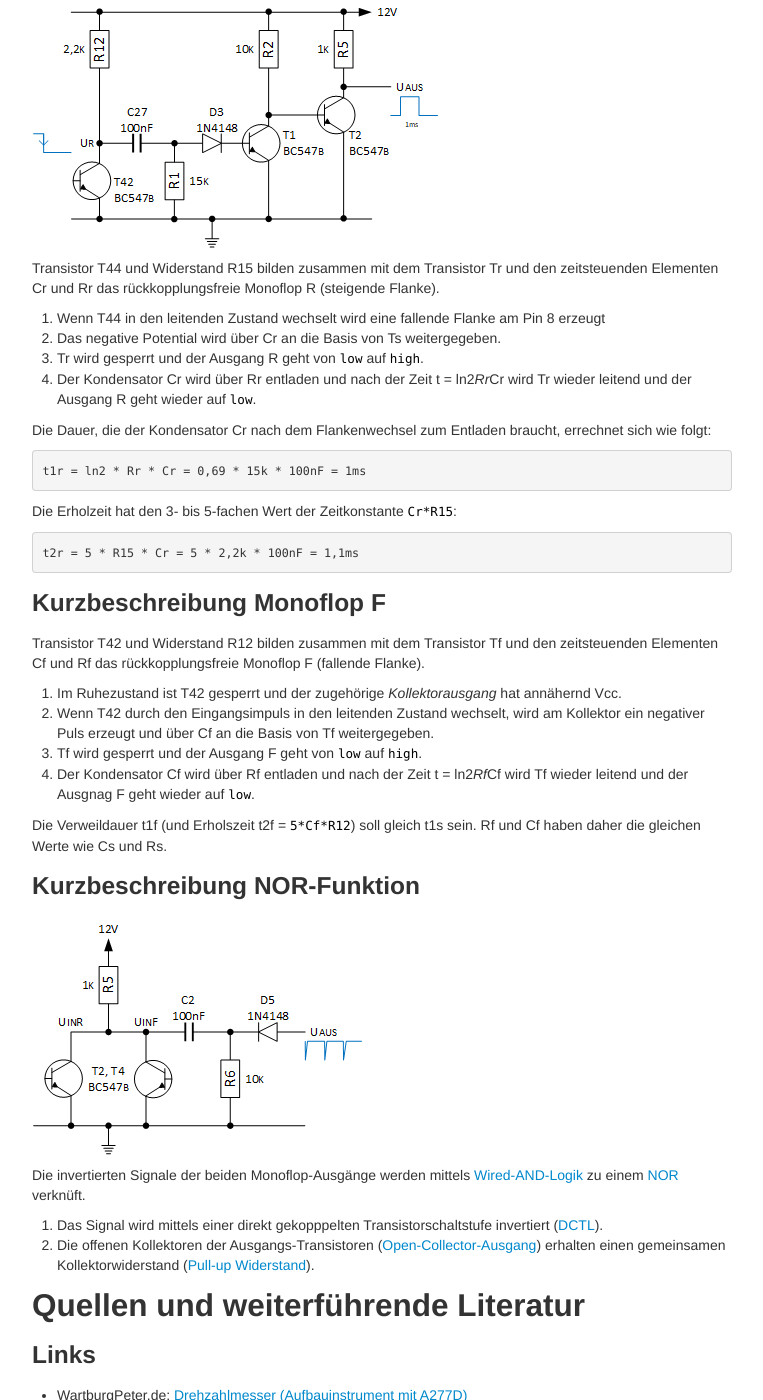
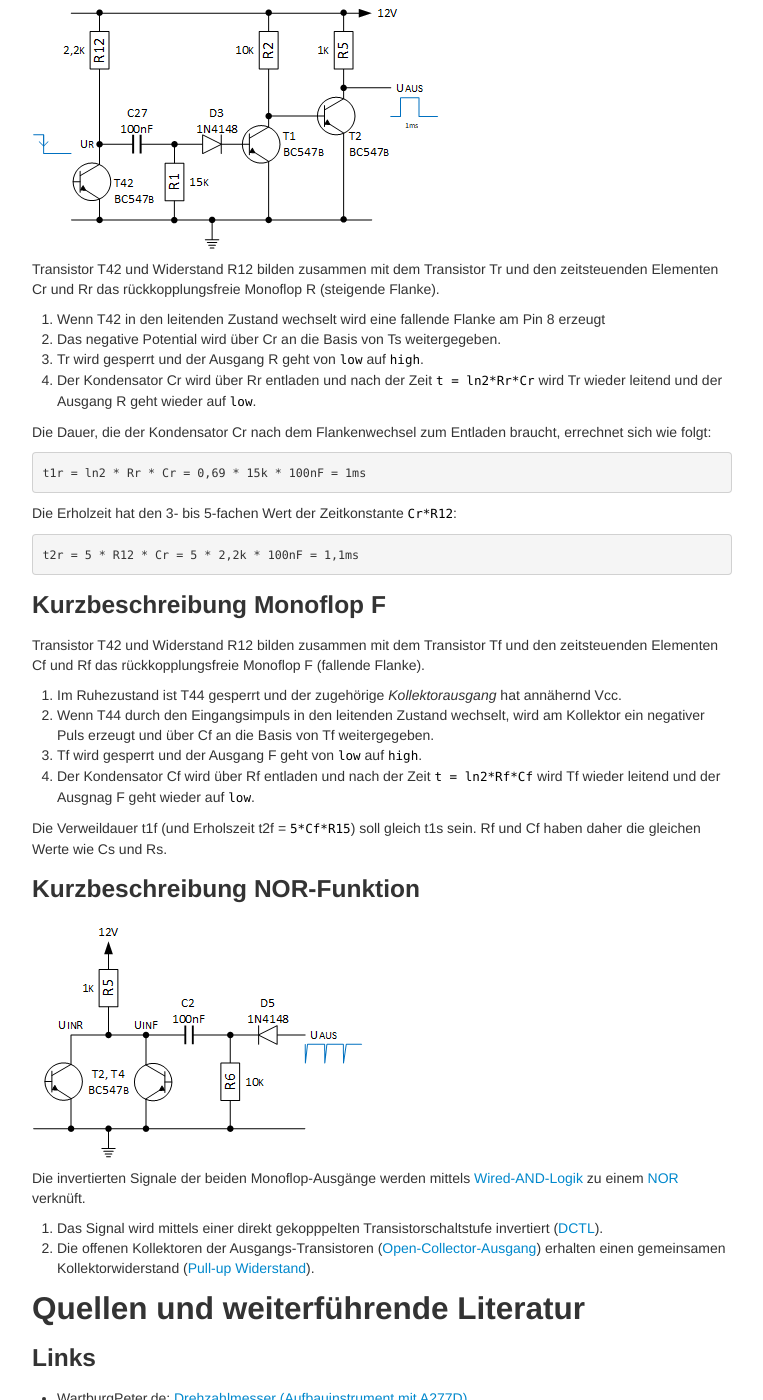
Before and after one commit to brickpool/Speedometer, a Jekyll site: the page built from pages/zuendsignalwandler_2.md, in a window 1280 px wide and 1400 px high, scrolled down 1563 px. Shown: the whole window, without its empty margins (258-1021 px from the left). Built offline with Jekyll 4.4.1, drawn with Linux system fonts in a browser that asks for light colours; some of the changed text lies outside the part shown.

Commit message:
Update Page

```diff
--- a/pages/zuendsignalwandler_2.md
+++ b/pages/zuendsignalwandler_2.md
@@ -18,7 +18,7 @@ Eine ausführliche Beschreibung der Schaltung für die Geberplatine erfolgte ber
 1. Im Ruhezustand wird T44 über R13 und R14 in die Sättigung gezogen, damit hat Pin 8 annähernd 0V, T42 ist gesperrt und der zugehörige _Kollektorausgang_ von T42 hat Vcc.
 2. Ein kurzer positiver Puls macht T42 leitend und es entsteht ein negativer Puls, der über C27 an die Basis von T44 weitergegeben wird.
 3. T44 wird gesperrt und Pin 8 geht von 0 auf Vcc und über die Mitkopplung von R16 bleibt T42 im leitenden Zustand.
-4. Der Kondensator C27 wird über R13+R14 entladen und nach der Zeit t = ln2*(R13+R14)*C27 wird T44 wieder leitend, Pin 8 geht gegen 0V und T42 sperrt.
+4. Der Kondensator C27 wird über R13+R14 entladen und nach der Zeit `t = ln2*(R13+R14)*C27` wird T44 wieder leitend, Pin 8 geht gegen 0V und T42 sperrt.
 
 Damit die Monostabilen Kippstufean auch an einer ungeregelte Spannung größer 5V betrieben werden kann, sind zwei zusätzlich Dioden einzubringen:
 - Eine Diode vor die BE-Strecke von T44, welche verhindert, dass beim Entladevorgang von C27 keine gefährliche negative Spannung über der BE-Strecke von T42 abfällt (typischer Grenzwert für Bipolartransistoren ist max. −5 Volt).
@@ -32,30 +32,30 @@ Da beide Monoflops rückkopplungsfrei arbeiten (was auch die Störsicherheit erh
 
 ![Monoflop R](../images/Monoflop_R.png)
 
-Transistor T44 und Widerstand R15 bilden zusammen mit dem Transistor Tr und den zeitsteuenden Elementen Cr und Rr das rückkopplungsfreie Monoflop R (steigende Flanke).
+Transistor T42 und Widerstand R12 bilden zusammen mit dem Transistor Tr und den zeitsteuenden Elementen Cr und Rr das rückkopplungsfreie Monoflop R (steigende Flanke).
 
-1. Wenn T44 in den leitenden Zustand wechselt wird eine fallende Flanke am Pin 8 erzeugt
+1. Wenn T42 in den leitenden Zustand wechselt wird eine fallende Flanke am Pin 8 erzeugt
 2. Das negative Potential wird über Cr an die Basis von Ts weitergegeben.
 3. Tr wird gesperrt und der Ausgang R geht von `low` auf `high`.
-4. Der Kondensator Cr wird über Rr entladen und nach der Zeit t = ln2*Rr*Cr wird Tr wieder leitend und der Ausgang R geht wieder auf `low`.
+4. Der Kondensator Cr wird über Rr entladen und nach der Zeit `t = ln2*Rr*Cr` wird Tr wieder leitend und der Ausgang R geht wieder auf `low`.
 
 Die Dauer, die der Kondensator Cr nach dem Flankenwechsel zum Entladen braucht, errechnet sich wie folgt:
 
     t1r = ln2 * Rr * Cr = 0,69 * 15k * 100nF = 1ms
 
-Die Erholzeit hat den 3- bis 5-fachen Wert der Zeitkonstante `Cr*R15`:
+Die Erholzeit hat den 3- bis 5-fachen Wert der Zeitkonstante `Cr*R12`:
 
-    t2r = 5 * R15 * Cr = 5 * 2,2k * 100nF = 1,1ms
+    t2r = 5 * R12 * Cr = 5 * 2,2k * 100nF = 1,1ms
 
 ### Kurzbeschreibung Monoflop F
 Transistor T42 und Widerstand R12 bilden zusammen mit dem Transistor Tf und den zeitsteuenden Elementen Cf und Rf das rückkopplungsfreie Monoflop F (fallende Flanke).
 
-1. Im Ruhezustand ist T42 gesperrt und der zugehörige _Kollektorausgang_ hat annähernd Vcc.
-2. Wenn T42 durch den Eingangsimpuls in den leitenden Zustand wechselt, wird am Kollektor ein negativer Puls erzeugt und über Cf an die Basis von Tf weitergegeben.
+1. Im Ruhezustand ist T44 gesperrt und der zugehörige _Kollektorausgang_ hat annähernd Vcc.
+2. Wenn T44 durch den Eingangsimpuls in den leitenden Zustand wechselt, wird am Kollektor ein negativer Puls erzeugt und über Cf an die Basis von Tf weitergegeben.
 3. Tf wird gesperrt und der Ausgang F geht von `low` auf `high`.
-4. Der Kondensator Cf wird über Rf entladen und nach der Zeit t = ln2*Rf*Cf wird Tf wieder leitend und der Ausgnag F geht wieder auf `low`.
+4. Der Kondensator Cf wird über Rf entladen und nach der Zeit `t = ln2*Rf*Cf` wird Tf wieder leitend und der Ausgnag F geht wieder auf `low`.
 
-Die Verweildauer t1f (und Erholszeit t2f = `5*Cf*R12`) soll gleich t1s sein. Rf und Cf haben daher die gleichen Werte wie Cs und Rs.
+Die Verweildauer t1f (und Erholszeit t2f = `5*Cf*R15`) soll gleich t1s sein. Rf und Cf haben daher die gleichen Werte wie Cs und Rs.
 
 ### Kurzbeschreibung NOR-Funktion
 
```
Also changed, not shown: other parts of pages/zuendsignalwandler_2.md (+1 -1 lines).
